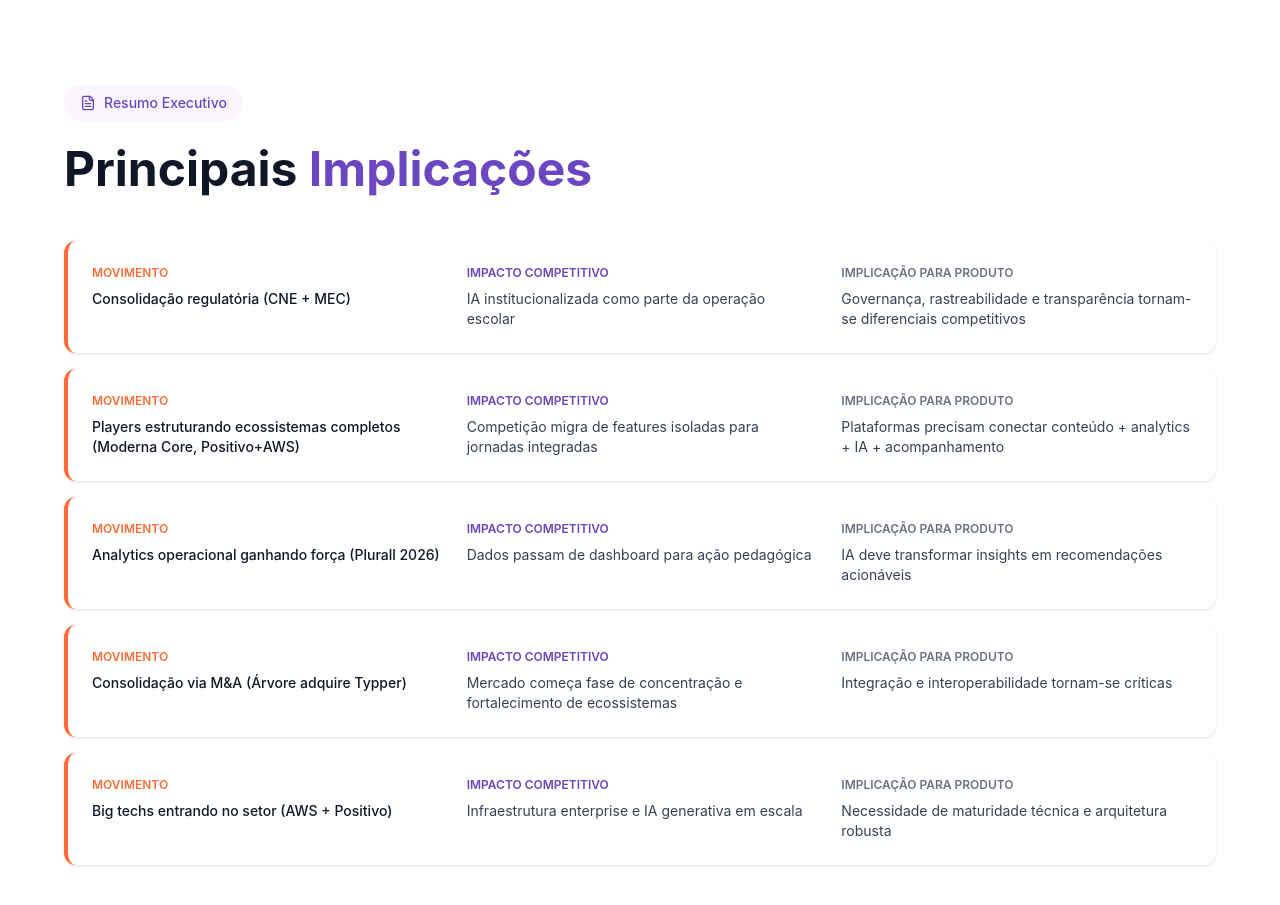
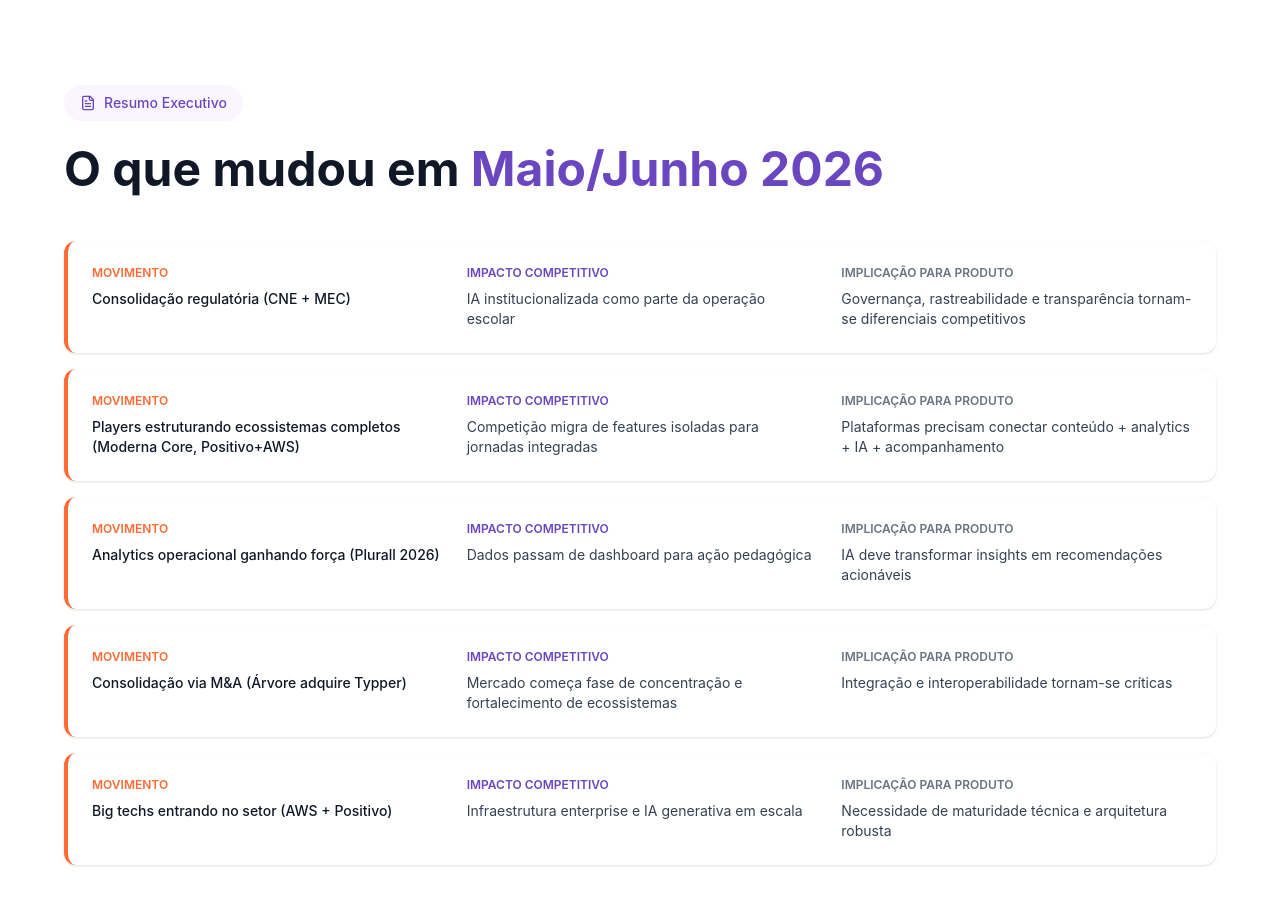
Before and after one commit to bacellarafa/pulso-ia, a React (Vite) app: page / in a window 1280 px wide. Shown: the part 1180-2085 px from the top of the page. Built offline with nearby package versions, Linux system fonts and the light colour scheme.

Commit message:
fix: título Resumo Executivo único para Junho — sem repetir 'Principais Implicações' de edições anteriores

```diff
--- a/src/app/App.tsx
+++ b/src/app/App.tsx
@@ -618,7 +618,7 @@
             </div>
 
             <h2 className="text-4xl md:text-5xl text-gray-900 font-bold mb-12">
-              Principais <span className="text-[#6B46C1]">Implicações</span>
+              O que mudou em <span className="text-[#6B46C1]">Maio/Junho 2026</span>
             </h2>
 
             <div className="space-y-4">
```
